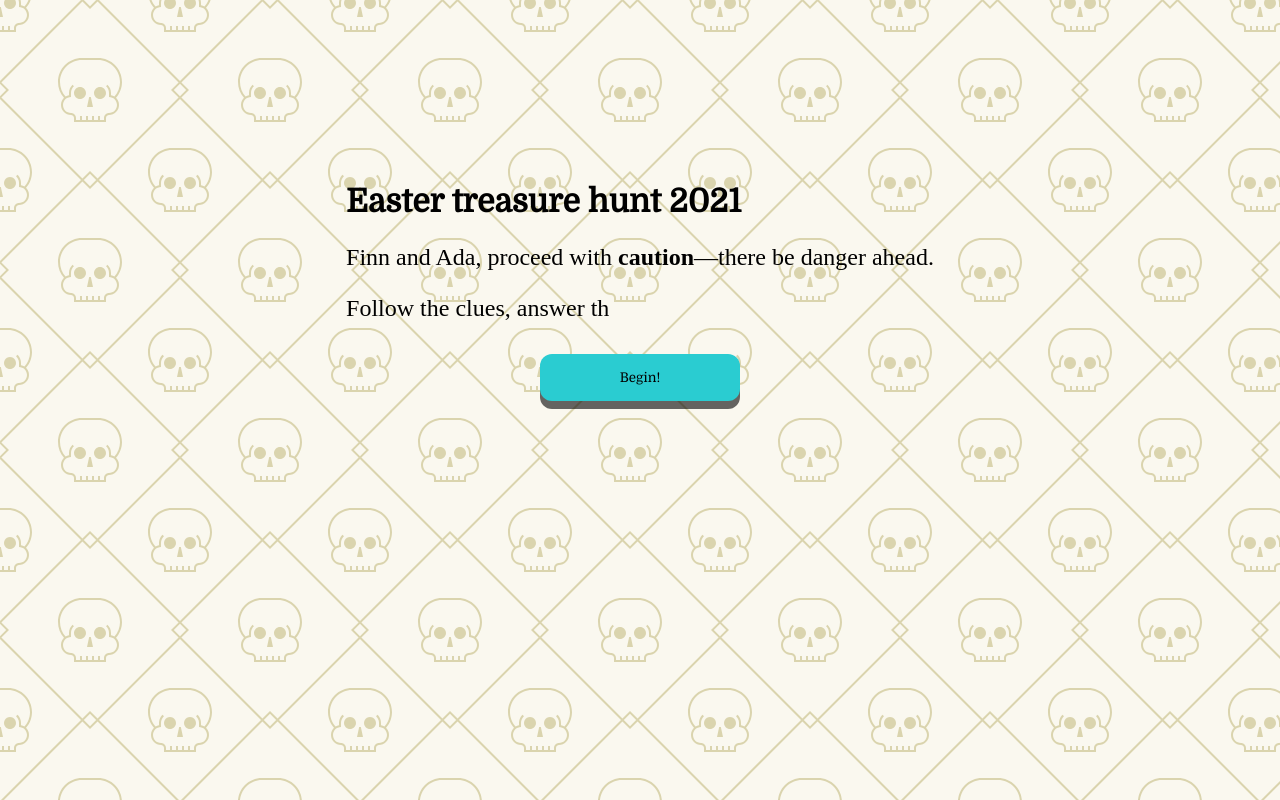
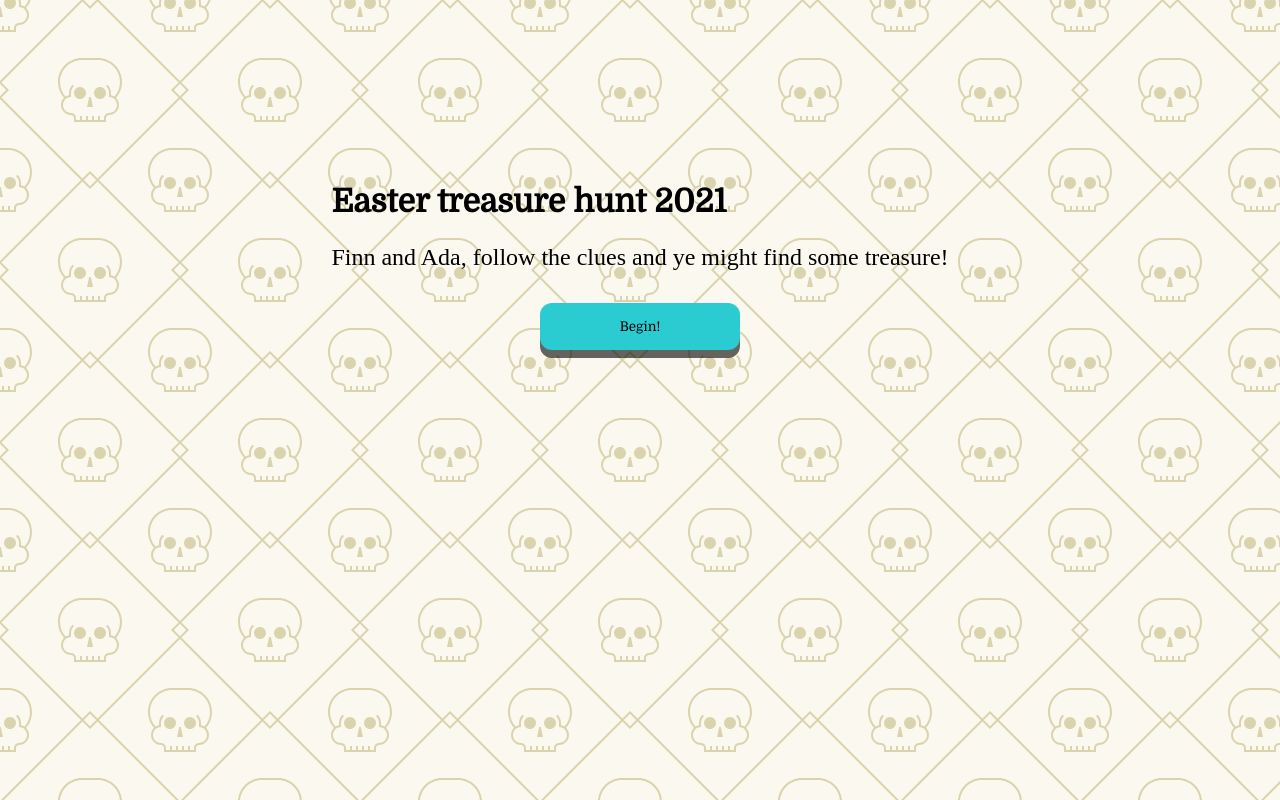
Before and after one commit to bl-rd/easter-egg-treasure-hunt-2021, a Vue app: page /#/ in a window 1280 px wide. Built offline with nearby package versions, Linux system fonts and the light colour scheme; a web font is replaced by a local one.

Commit message:
Do not show inputs on last page

```diff
--- a/src/components/pages/Clue.vue
+++ b/src/components/pages/Clue.vue
@@ -8,11 +8,13 @@
             </p>
         </div>
 
-        <AnswerInput :answer="clueAnswer" :inputType="clueInputType" @answer="handleAnswer" />
+        <div v-if="!isEnd">
+            <AnswerInput :answer="clueAnswer" :inputType="clueInputType" @answer="handleAnswer" />
 
-        <transition name="fade">
-            <CorrectModal v-if="showCorrectModal" :correct="correctAnswer" @next="handleNext" @again="showCorrectModal = false" />
-        </transition>
+            <transition name="fade">
+                <CorrectModal v-if="showCorrectModal" :correct="correctAnswer" @next="handleNext" @again="showCorrectModal = false" />
+            </transition>
+        </div>
     </div>
 </template>
 
@@ -67,6 +69,9 @@ export default {
         },
         clueInputType() {
             return this.clueData?.inputType;
+        },
+        isEnd() {
+            return this.clue >= 10;
         }
     },
 
--- a/src/components/pages/Home.vue
+++ b/src/components/pages/Home.vue
@@ -2,10 +2,7 @@
     <div v-if="isHome">
         <h1>Easter treasure hunt 2021</h1>
         <p class="font:cursive">
-            Finn and Ada, proceed with <strong>caution</strong>&mdash;there be danger ahead.
-        </p>
-        <p class="font:cursive">
-            Follow the clues, answer th
+            Finn and Ada, follow the clues and ye might find some treasure!
         </p>
         <BigButton @click="handleNext">
             Begin!
```
